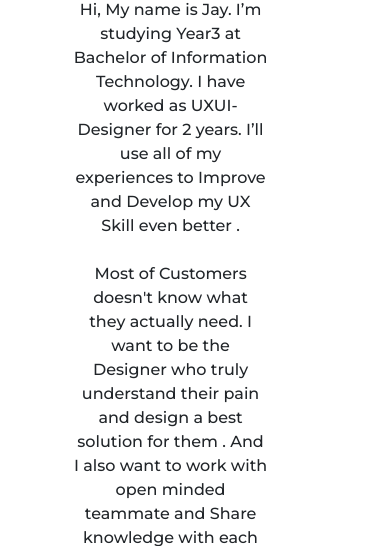
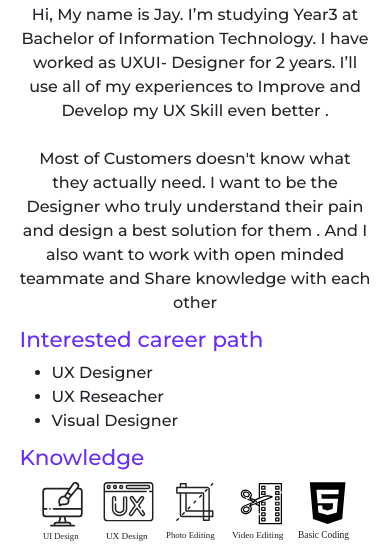
Before and after one commit to forsakemenot/finalWebDev, a plain HTML site: page aboutme.html in a window 390 px wide. Shown: the part 278-824 px from the top of the page. Drawn offline with nearby package versions, Linux system fonts and the light colour scheme; files whose address does not match are found by name.

Commit message:
reponse about me

```diff
--- a/aboutme.html
+++ b/aboutme.html
@@ -65,7 +65,6 @@
             </div>
         </div>
     </nav>
-
     <div class="container mt-3-v">
         <div class="d-flex flex-column align-items-center justify-content-center">
             <h2 class="mb-2-v c-topic">THANAPON MATIKANON</h2>
@@ -106,7 +105,11 @@
                <div class="mt-1-v">
                 <h4 class="c-topic">Knowledge</h4>
                 <div class="d-flex justify-content-center">
-                    <img id="kl_img" data-aos="fade-up" class="mb-2-v" src="./IMG/kl.svg">
+                    <img data-aos="fade-up" class="mb-2-v kl_img" src="./IMG/knowledge/Group 80.svg">
+                    <img data-aos="fade-up" class="mb-2-v kl_img" src="./IMG/knowledge/Group 81.svg">
+                    <img data-aos="fade-up" class="mb-2-v kl_img" src="./IMG/knowledge/Group 82.svg">
+                    <img data-aos="fade-up" class="mb-2-v kl_img" src="./IMG/knowledge/Group 83.svg">
+                    <img data-aos="fade-up" class="mb-2-v kl_img" src="./IMG/knowledge/Group 84.svg">
                 </div>
                 <h4 class="c-topic">Software Skill</h4>
                 <div class="mt-1-v">
@@ -126,7 +129,6 @@
                     </ul>
                 </div>
                </div>
-
             </div>
         </div>
     </div>
--- a/style.css
+++ b/style.css
@@ -64,8 +64,10 @@ flex-direction: row;
 justify-content: center;
 align-items: center;
 }
-#kl_img{
-    width: 25vw;
+.kl_img{
+    width: 5vw;
+    height: 5vw;
+    margin: 1vw;
 }
 .nav_link{
     display: none;
@@ -85,6 +87,10 @@ align-items: center;
         text-shadow: 2px 2px 8px #777777;
         font-size: 1rem;
     }
+    .text-content {
+        width: 90vw !important;
+        height: auto;
+    }
     .banner_content{
         display: flex;
         flex-direction: column;
@@ -97,7 +103,6 @@ align-items: center;
         height: 35vw;
         background-color: hsl(0deg 0% 15% / 89%);
         opacity: 0.9;
-
         border-radius: 10px;
     }
     .content_img{
@@ -108,6 +113,16 @@ align-items: center;
         width: 50vw;
         height: 50vw;
     }
+    .kl_text{
+        display: block;
+    }
+    .kl_img{
+        width: 15vw;
+        height: 15vw;
+        margin: 1vw;
+        margin-top: 1vw;
+    }
+
 }
 
 @media (max-width: 500px){
@@ -131,6 +146,16 @@ align-items: center;
         opacity: 0.9;
 
         border-radius: 10px;
+    }
+    .text-content {
+        width: 90vw !important;
+        height: auto;
+    }
+    .kl_img {
+        width: 15vw !important;
+        height: 15vw !important;
+        margin: 1vw;
+        margin-top: 1vw;
     }
 
 
@@ -185,9 +210,19 @@ align-items: center;
         height: auto;
         margin-right: 2vw;
     }
+    .kl_img{
+        width: 15vw;
+        height: 15vw;
+        margin: 1vw;
+        margin-top: 1vw;
+    }
 
 }
 @media (max-width: 991px){
+    .text-content {
+        width: 90vw !important;
+        height: auto;
+    }
     .text-content {
         width: 50vw;
         height: auto;
@@ -250,6 +285,12 @@ align-items: center;
     }
     .contact_img_nav{
         display: none;
+    }
+    .kl_img{
+        width: 10vw;
+        height: 10vw;
+        margin: 1vw;
+        margin-top: 1vw;
     }
 
 }
```
Also changed, not shown: index.html (+0 -2 lines), previously.html (+0 -1 lines), IMG/knowledge/Group 80.svg (added), IMG/knowledge/Group 81.svg (added), IMG/knowledge/Group 82.svg (added), IMG/knowledge/Group 83.svg (added), IMG/knowledge/Group 84.svg (added).
